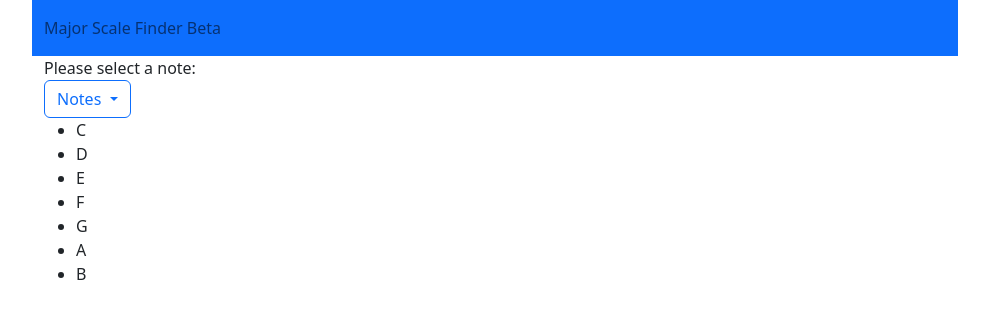
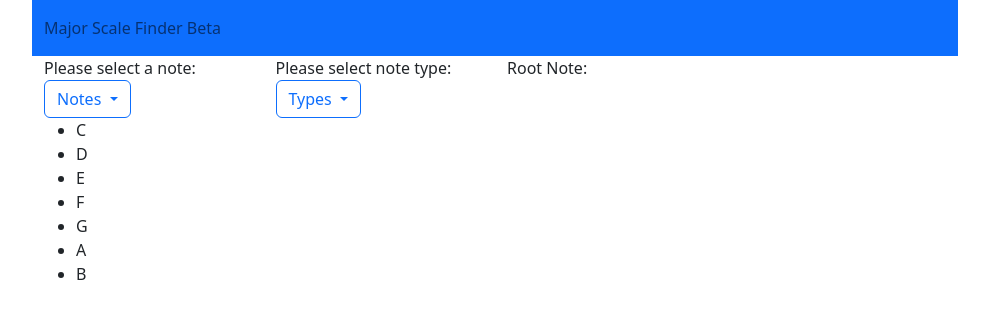
Before and after one commit to ryanWadeDevelopment/major_scale_finder, an Angular app: page / in a window 1280 px wide. Shown: the top 318 px of the page, without its empty margins (50-1039 px from the left). Built offline with nearby package versions, Linux system fonts and the light colour scheme.

Commit message:
Added note type

```diff
--- a/src/app/scale_picker/scale_picker.component.html
+++ b/src/app/scale_picker/scale_picker.component.html
@@ -1,10 +1,15 @@
 <div class="container">
   <div class="row">
-    <div class="col">Please select a note:</div>
+    <div class="col-md-3">Please select a note:</div>
+    <div class="col-md-3">Please select note type:</div>
+    <div class="col-md-6">
+      Root Note: {{ currentNoteValue + " " + currentTypeValue }}
+    </div>
   </div>
+
   <div class="row">
-    <div class="col">
-      <div ngbDropdown class="d-inline-block">
+    <div class="col-md-3">
+      <div id="dropDown" ngbDropdown class="d-inline-block">
         <button
           type="button"
           class="btn btn-outline-primary"
@@ -14,7 +19,34 @@
           Notes
         </button>
         <div ngbDropdownMenu aria-labelledby="dropdownBasic1">
-          <button ngbDropdownItem *ngFor="let note of notes">{{ note }}</button>
+          <button
+            (click)="currentNoteValue = note"
+            ngbDropdownItem
+            *ngFor="let note of notes"
+          >
+            {{ note }}
+          </button>
+        </div>
+      </div>
+    </div>
+    <div class="col-md-3">
+      <div ngbDropdown class="d-inline-block">
+        <button
+          type="button"
+          class="btn btn-outline-primary"
+          id="dropdownBasic1"
+          ngbDropdownToggle
+        >
+          Types
+        </button>
+        <div ngbDropdownMenu aria-labelledby="dropdownBasic1">
+          <button
+            (click)="currentTypeValue = type"
+            ngbDropdownItem
+            *ngFor="let type of types"
+          >
+            {{ type }}
+          </button>
         </div>
       </div>
     </div>
--- a/src/app/scale_picker/scale_picker.component.ts
+++ b/src/app/scale_picker/scale_picker.component.ts
@@ -6,5 +6,8 @@ import { Component } from '@angular/core';
   styleUrls: ['./scale_picker.component.css'],
 })
 export class ScalePickerComponent {
-  notes = ['C', 'C#', 'D', 'D#', 'E', 'F', 'F#', 'G', 'G#', 'A', 'A#', 'B'];
+  notes = ['C', 'D', 'E', 'F', 'G', 'A', 'B'];
+  types = ['Whole', 'Sharp', 'Flat'];
+  currentNoteValue = '';
+  currentTypeValue = '';
 }
```
